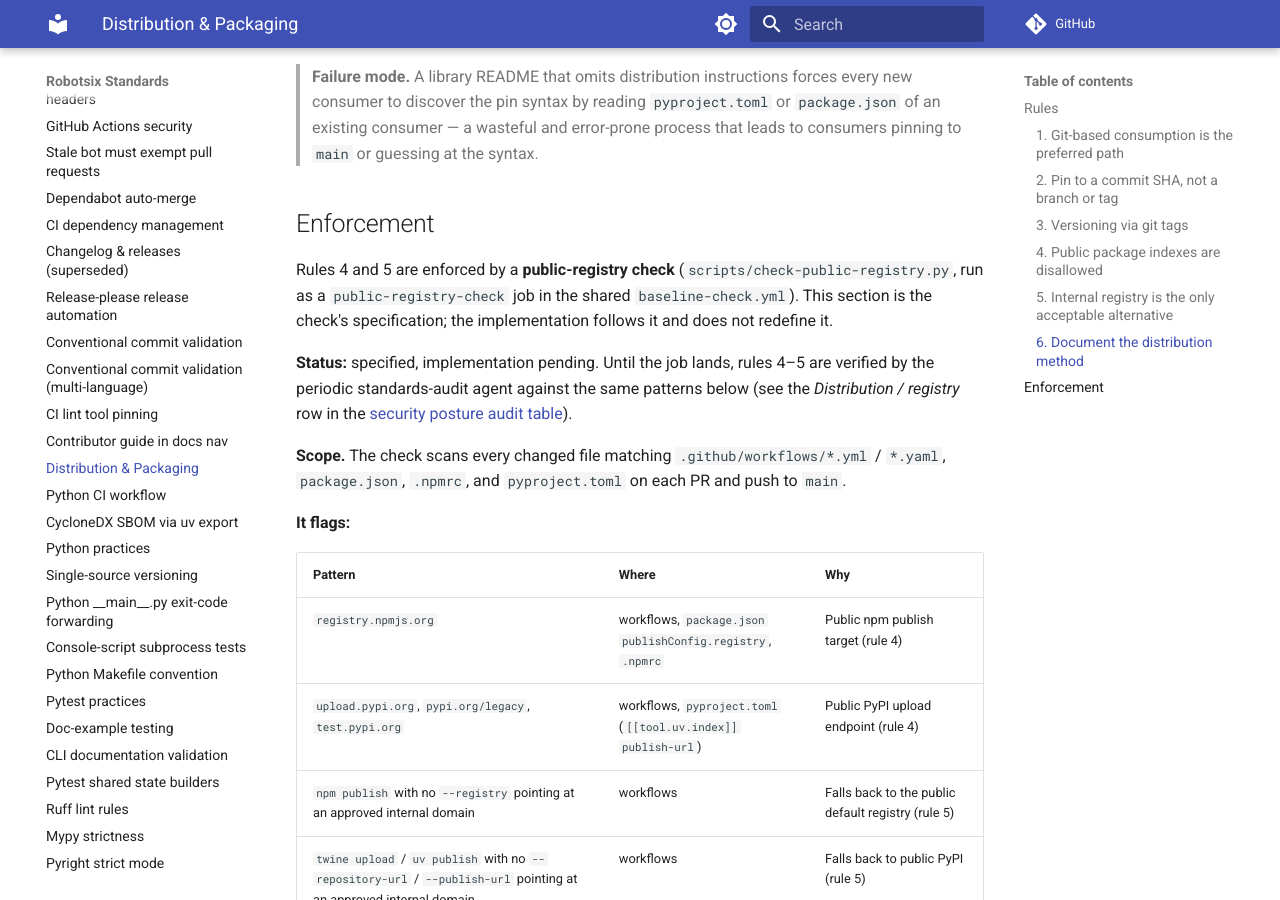
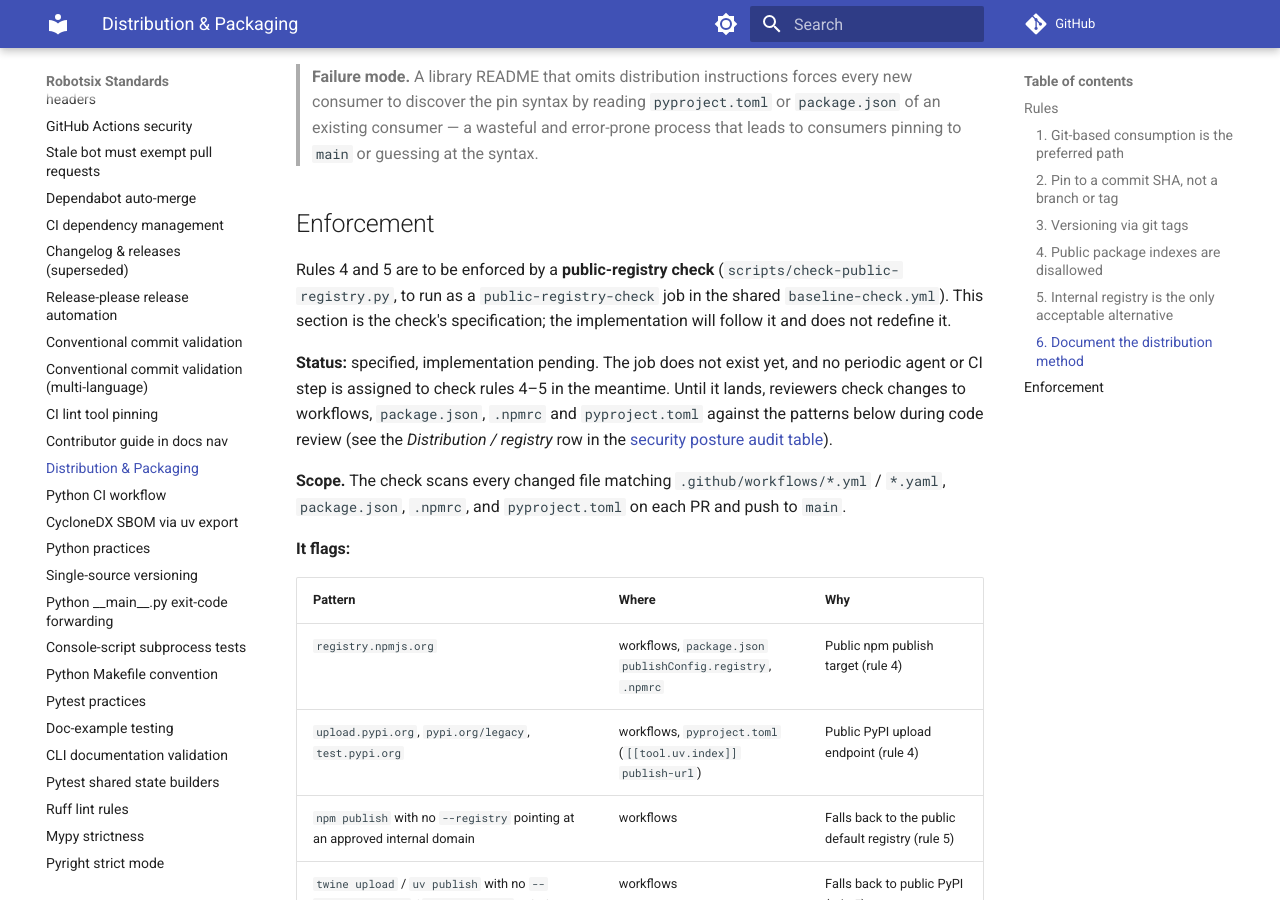
Before and after one commit to damien-robotsix/robotsix-standards, an MkDocs documentation site: the page built from docs/distribution-packaging.md, in a window 1280 px wide and 900 px high, scrolled down 3031 px. Built offline with MkDocs 1.6.1 and Material for MkDocs 9.7.7, drawn with Linux system fonts in a browser that asks for light colours; comment, search, counter and statistics services are not loaded.

Commit message:
docs: distribution-packaging: the MUST-level ban on public registries has no automated check and no security-posture row (20261026T012824Z-distribution-packaging-the-must-level-ba-1015)

```diff
--- a/docs/distribution-packaging.md
+++ b/docs/distribution-packaging.md
@@ -147,14 +147,16 @@
 
 ## Enforcement
 
-Rules 4 and 5 are enforced by a **public-registry check**
-(`scripts/check-public-registry.py`, run as a `public-registry-check` job in
+Rules 4 and 5 are to be enforced by a **public-registry check**
+(`scripts/check-public-registry.py`, to run as a `public-registry-check` job in
 the shared `baseline-check.yml`). This section is the check's specification;
-the implementation follows it and does not redefine it.
+the implementation will follow it and does not redefine it.
 
-**Status:** specified, implementation pending. Until the job lands, rules 4–5
-are verified by the periodic standards-audit agent against the same patterns
-below (see the *Distribution / registry* row in the
+**Status:** specified, implementation pending. The job does not exist yet, and
+no periodic agent or CI step is assigned to check rules 4–5 in the meantime.
+Until it lands, reviewers check changes to workflows, `package.json`, `.npmrc`
+and `pyproject.toml` against the patterns below during code review (see the
+*Distribution / registry* row in the
 [security posture audit table](security-posture.md#audit)).
 
 **Scope.** The check scans every changed file matching
```
Also changed, not shown: docs/security-posture.md (+1 -1 lines).
